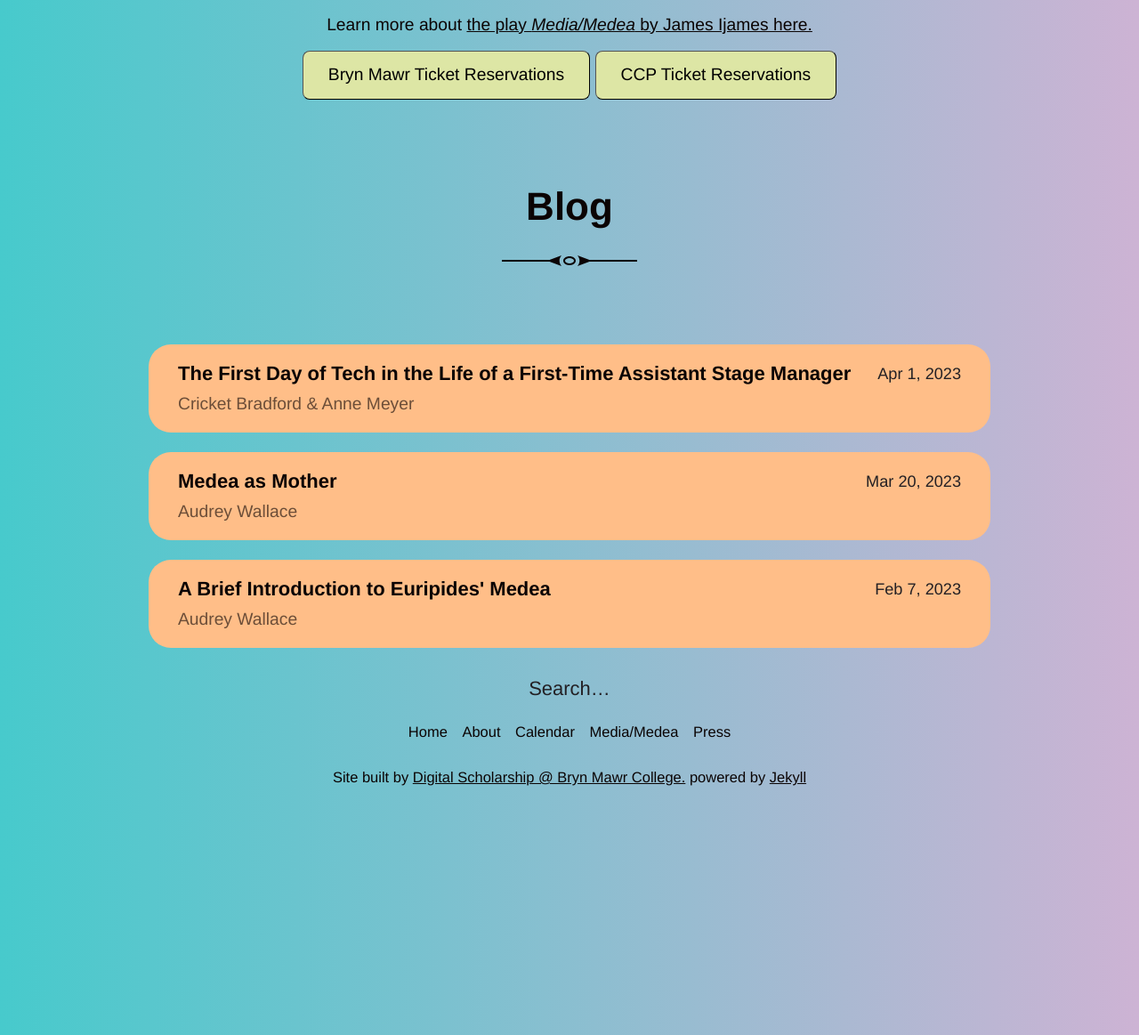
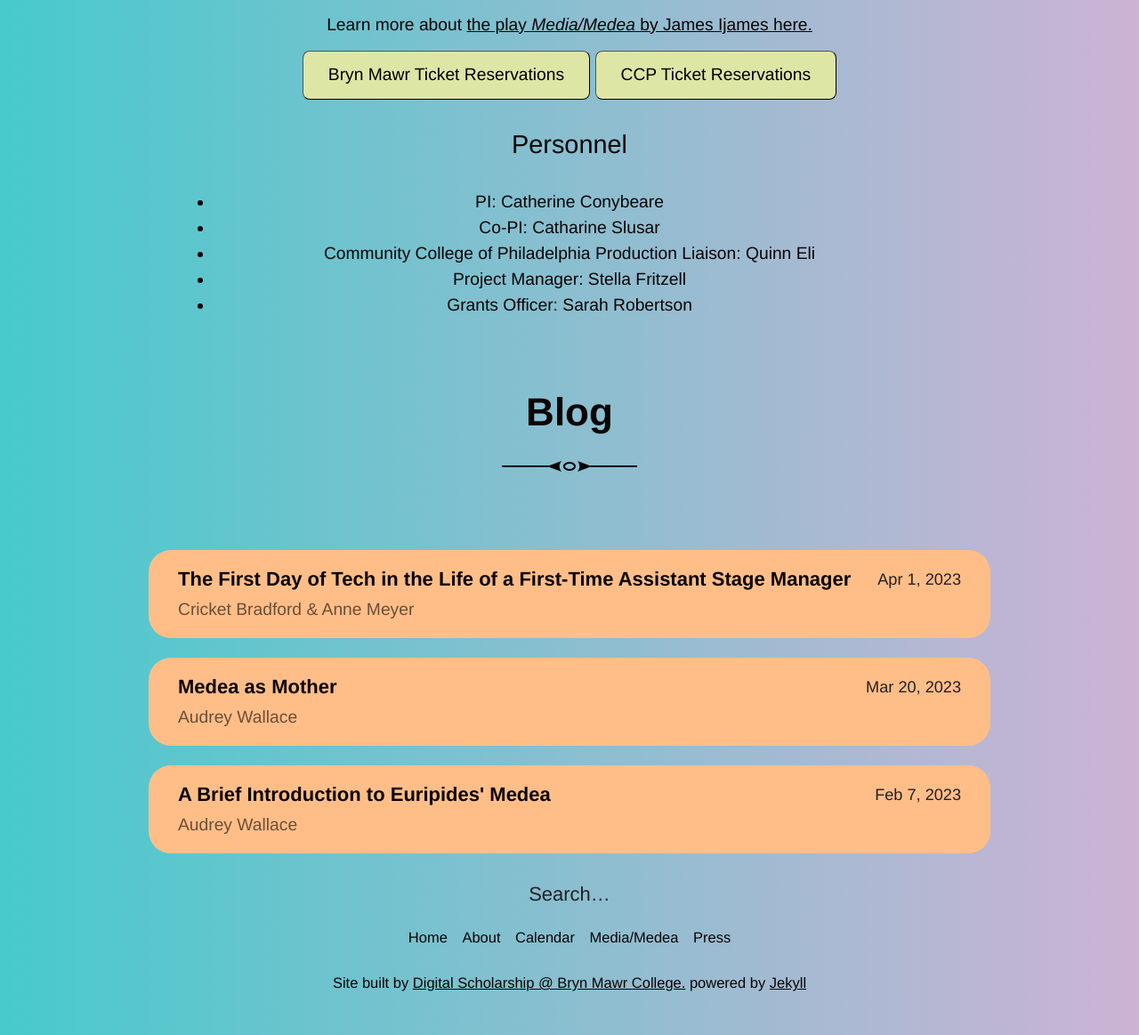
Before and after one commit to digbmc/media-medea, a Jekyll site: the page built from index.html, in a window 1280 px wide. Shown: the part 975-2138 px from the top of the page at 89% size. Built offline with Jekyll 4.4.1, drawn with Linux system fonts in a browser that asks for light colours; the list of posts is cut into pages by our own code.

Commit message:
Add personnel list

```diff
--- a/_layouts/home.html
+++ b/_layouts/home.html
@@ -35,6 +35,14 @@ permalink: /
   <a href='https://brynmawrarts.ticketleap.com/medea/' target="_blank"><button>Bryn Mawr Ticket Reservations</button></a>
   <a href='https://community-college-of-philadelphia.ticketleap.com/media-medea/' target="_blank"><button>CCP Ticket Reservations</button></a>
 </p>
+<h2>Personnel</h2>
+<ul>
+  <li>PI: Catherine Conybeare</li>
+  <li>Co-PI: Catharine Slusar</li>
+  <li>Community College of Philadelphia Production Liaison: Quinn Eli</li>
+  <li>Project Manager: Stella Fritzell</li>
+  <li>Grants Officer: Sarah Robertson</li>
+</ul>
 
 </div>
   <h1 class="content-title divided">
```
